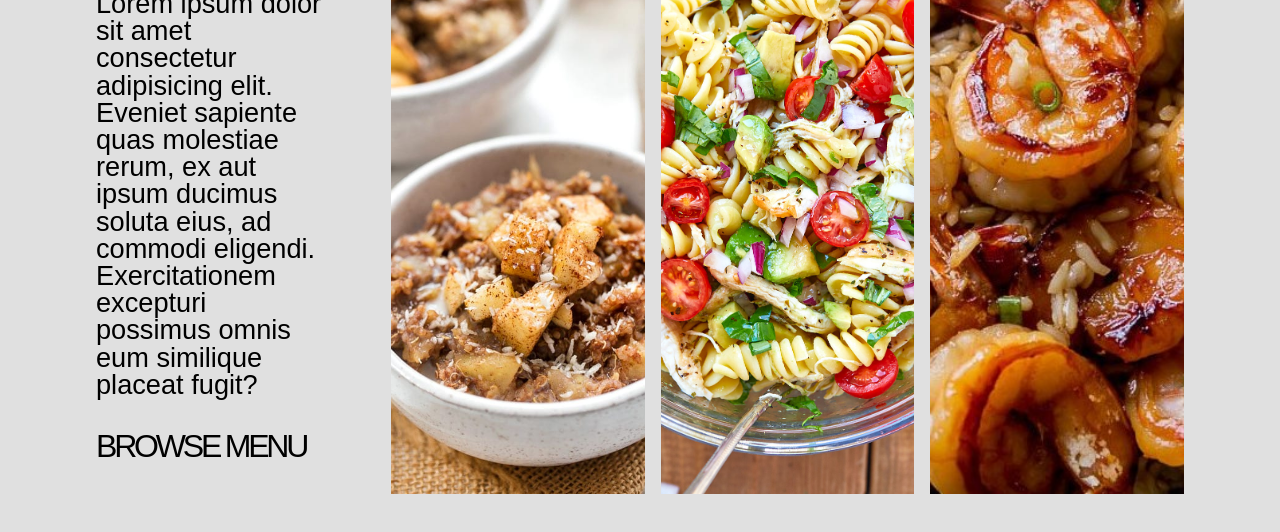
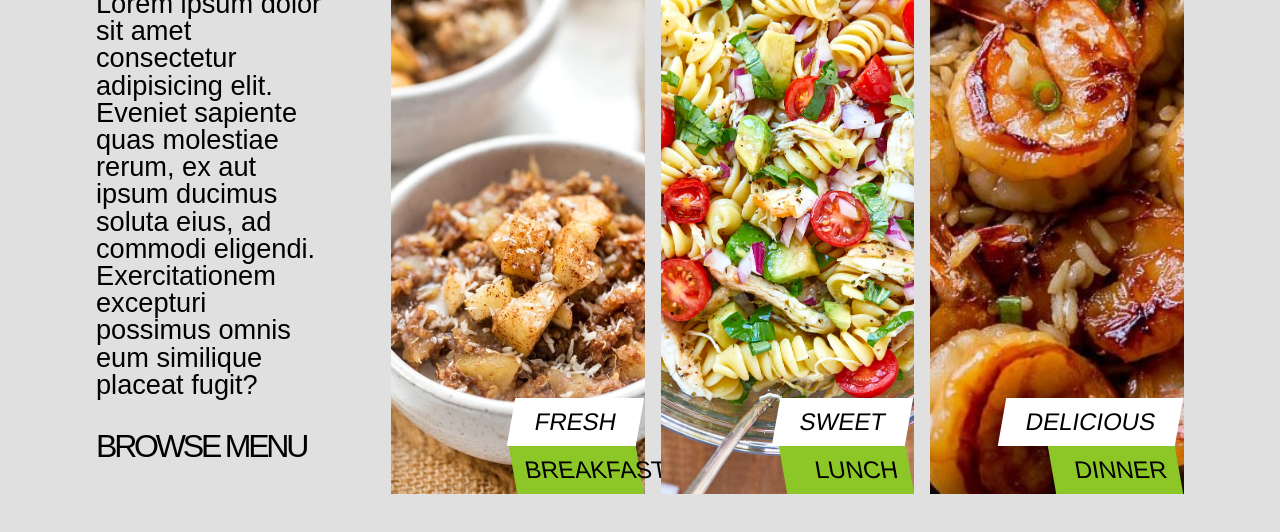
Before and after one commit to prestonevans/MiHealth, a plain HTML site: page index.html in a window 1280 px wide. Shown: the part 282-814 px from the top of the page. Drawn offline with Linux system fonts and the light colour scheme.

Commit message:
added tags at the bottom right of the images. They have a class name of topTag and bottomTag. I also transformed them to make them a bit more interesting and used flex to place them in the div with the background image.

```diff
--- a/css/style.css
+++ b/css/style.css
@@ -184,6 +184,10 @@ main {
 	background-position: center;
 	/* height: 30rem; */
 	position: relative;
+	display: flex;
+	flex-flow: column;
+	justify-content: flex-end;
+	align-items: flex-end;
 }
 .mealCard:not(:last-child) {
 	margin-right: 1rem;
@@ -213,3 +217,24 @@ h1 {
 .textCard a:hover {
 	letter-spacing: .2rem;
 }
+.topTag,
+.bottomTag {
+	font-size: 1.5rem;
+	text-transform: uppercase;
+}
+.topTag {
+	background-color: white;
+	padding: .5em 1em;
+	transform: skew(-10deg);
+	position: relative;
+	right: .3rem;
+}
+.bottomTag {
+	background-color: rgb(140, 199, 39);
+	padding: .5em;
+	width: 50%;
+	text-align: right;
+	transform: skew(10deg);
+	position: relative;
+	right: .3rem;
+}
--- a/index.html
+++ b/index.html
@@ -30,12 +30,30 @@
             <a href="#">browse menu</a>
         </div>
         <div class="mealCard" style="background-image: url('images/apple-breakfast-quinoa-for-breakfast.jpeg');">
+            <p class="topTag">
+                fresh
+            </p>
+            <p class="bottomTag">
+                breakfast
+            </p>
             <!-- <img src="images/apple-breakfast-quinoa-for-breakfast.jpeg" alt="breakfast"> -->
         </div>
         <div class="mealCard" style="background-image: url('images/pasta-salad-recipe-for-lunch.jpeg');">
+            <p class="topTag">
+                Sweet
+            </p>
+            <p class="bottomTag">
+                lunch
+            </p>
             <!-- <img src="images/pasta-salad-recipe-for-lunch.jpeg" alt="lunch"> -->
         </div>
         <div class="mealCard" style="background-image: url('images/shrimp-recipe-for-dinner.jpeg');">
+            <p class="topTag">
+                delicious
+            </p>
+            <p class="bottomTag">
+                dinner
+            </p>
             <!-- <img src="images/shrimp-recipe-for-dinner.jpeg" alt="dinner"> -->
         </div>
     </main>
```
